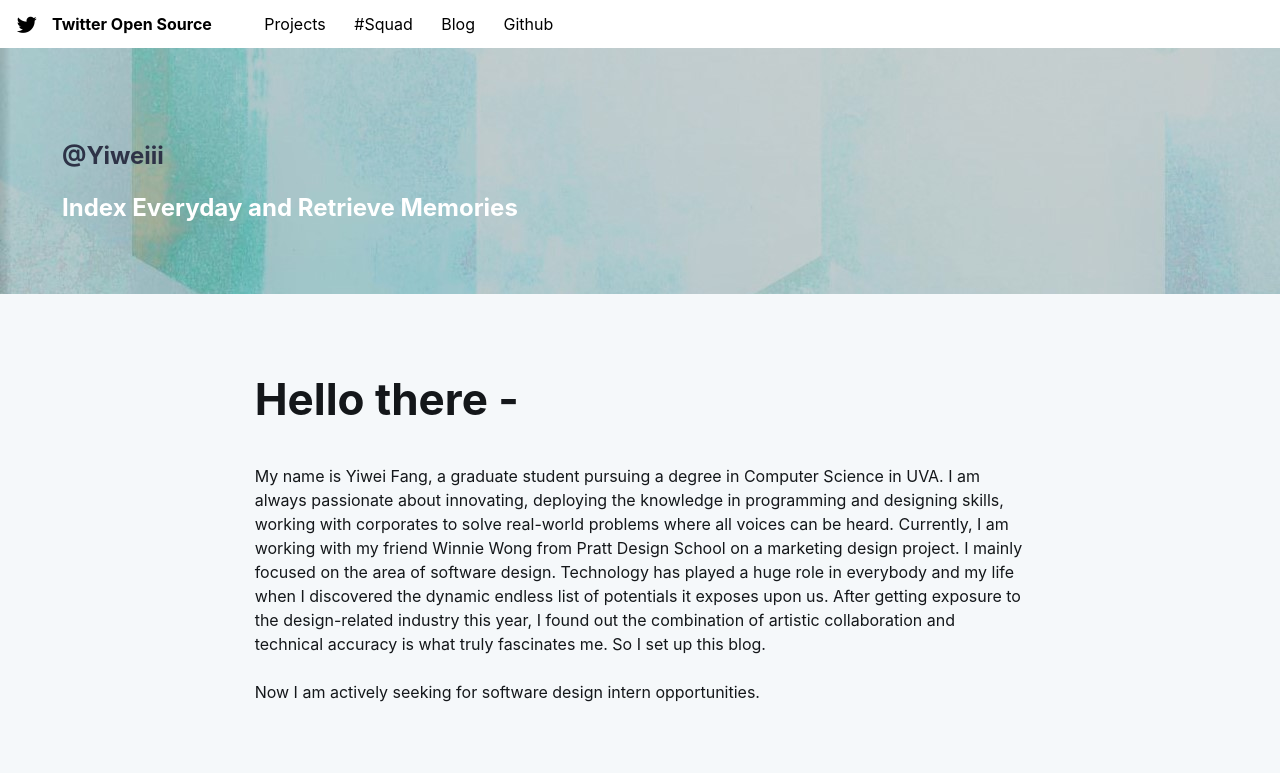
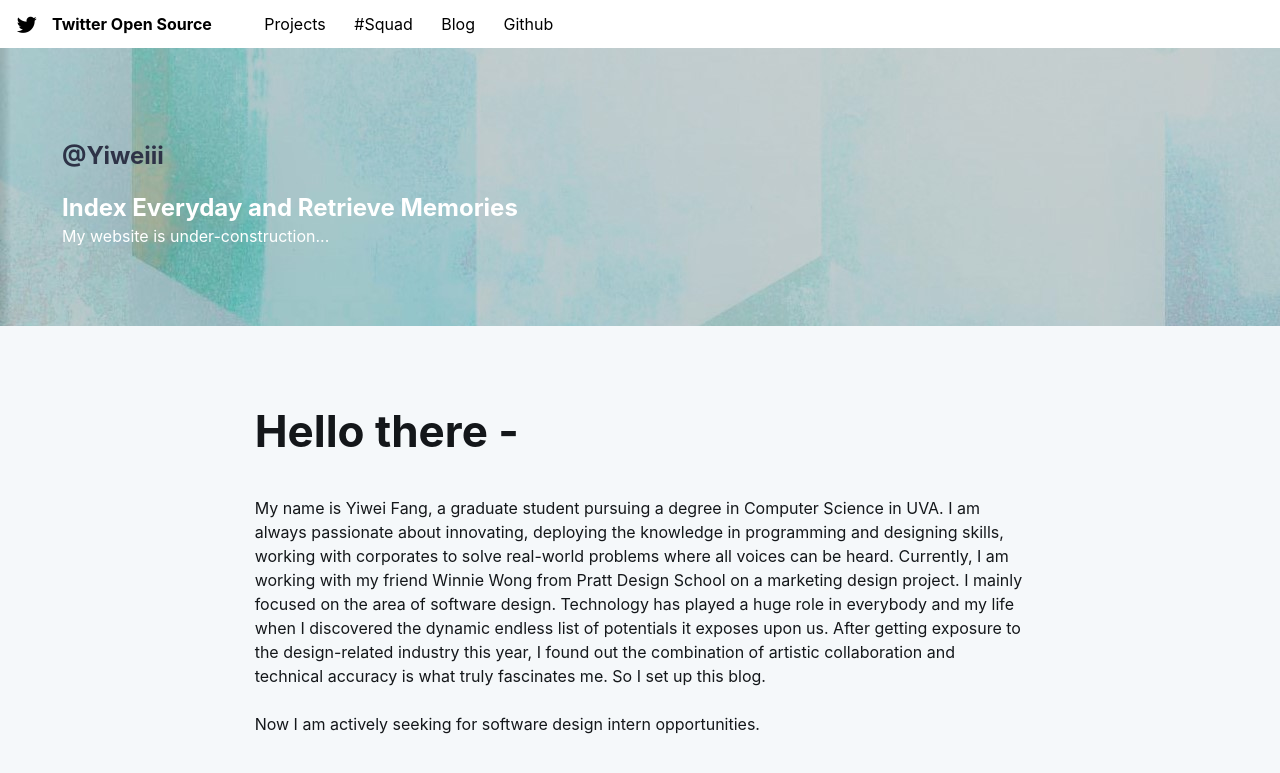
Before and after one commit to Yiweiii/Yiweiii.github.io, a Jekyll site: the page built from index.html, in a window 1280 px wide and 900 px high. Shown: the top 773 px of the window. Built offline with Jekyll 4.4.1, drawn with Linux system fonts in a browser that asks for light colours; some web fonts are replaced.

Commit message:
beatuif20

```diff
--- a/index.html
+++ b/index.html
@@ -18,6 +18,9 @@ custom_js: index.js
                 <a href="mailto:yiweiii.fang@gmail.com?Subject=Happy%20to%20know%20you%20Yiwei!" target="_top" id="email-action">@Yiweiii</a>
             </h1>
             <h1 class="f2 Helvetica #8B91AD">Index Everyday and Retrieve Memories</h1>
+            <p class="f6 Helvetica w-50 f5-l lh-copy #4E516B">
+              My website is under-construction...
+            </p>
         </div>
     </div>
 </div>
```
